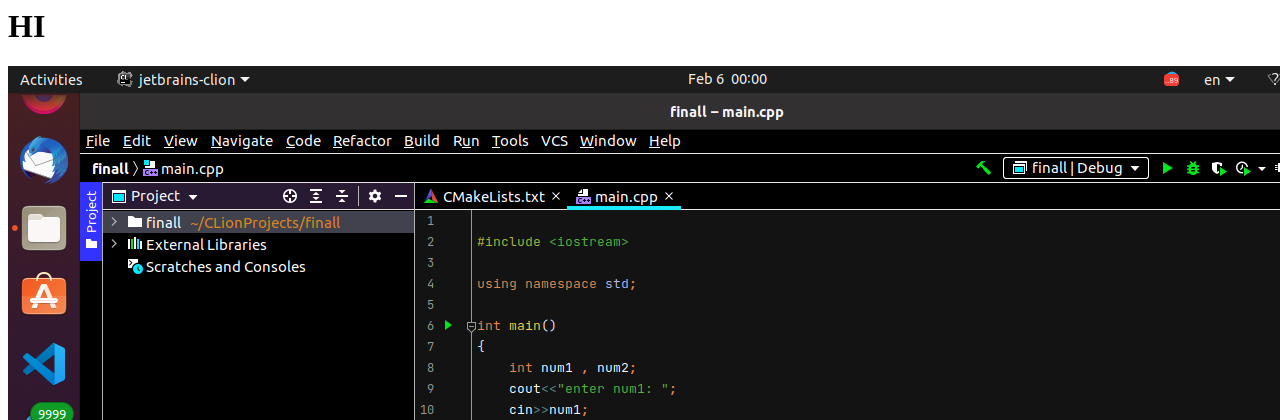
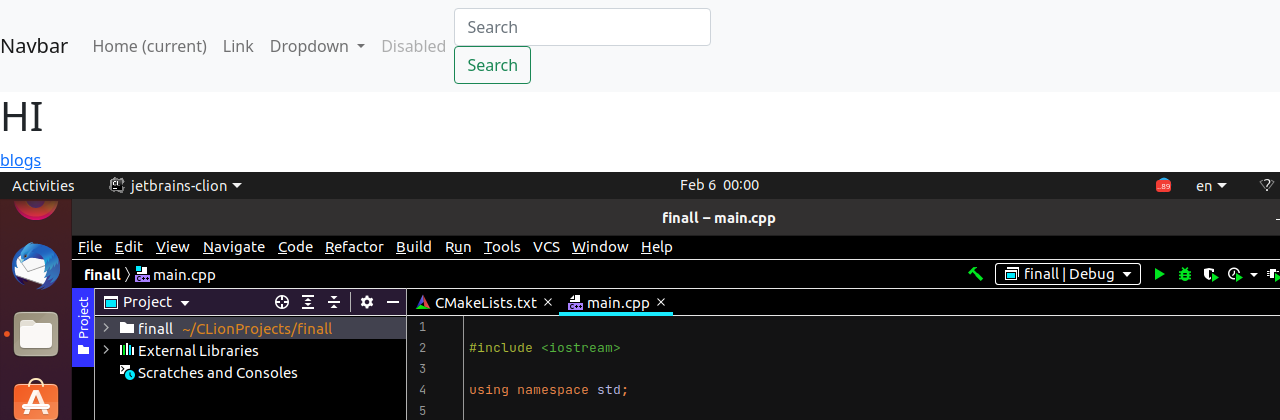
Before and after one commit to farashiani-khalil/personal_portfolio, a Django app: page / in a window 1280 px wide; the page is wider, and only the part inside the window is pictured. Shown: the top 420 px of that part. Run offline with Django 3.2, Linux system fonts and the light colour scheme; data comes from the database, SQL or seed files in the repository.

Commit message:
add base template

```diff
--- a/blog/templates/blog/detail.html
+++ b/blog/templates/blog/detail.html
@@ -5,4 +5,4 @@
 <br>{{blog.date}}<br>
 
 
-{{blog.description}}
+{{blog.description|safe}}
--- a/blog/templates/blog/show_blogs.html
+++ b/blog/templates/blog/show_blogs.html
@@ -1,9 +1,13 @@
 <h1>Hello dear</h1>
+
+
+
+<h1>khalil have {{blogs.count}} blog {{blogs.count|pluralize}}</h1>
 
 {% for blog in blogs %}
 <a href="{% url 'blog:detail' blog.id %}"><h1>{{blog.title}}</h1></a>
 
-<h2>{{blog.description}}</h2>
+<h2>{{blog.description|striptags|truncatechars:10}}</h2>
 
 <h3>{{blog.date}}</h3>
 
--- /dev/null
+++ b/portfolio/templates/portfolio/base.html
@@ -0,0 +1,59 @@
+
+
+<!doctype html>
+<html lang="en">
+  <head>
+    <!-- Required meta tags -->
+    <meta charset="utf-8">
+    <meta name="viewport" content="width=device-width, initial-scale=1">
+
+    <!-- Bootstrap CSS -->
+    <link href="https://cdn.jsdelivr.net/npm/bootstrap@5.0.0-beta2/dist/css/bootstrap.min.css" rel="stylesheet" integrity="sha384-BmbxuPwQa2lc/FVzBcNJ7UAyJxM6wuqIj61tLrc4wSX0szH/Ev+nYRRuWlolflfl" crossorigin="anonymous">
+
+    <nav class="navbar navbar-expand-lg navbar-light bg-light">
+  <a class="navbar-brand" href="#">Navbar</a>
+  <button class="navbar-toggler" type="button" data-toggle="collapse" data-target="#navbarSupportedContent" aria-controls="navbarSupportedContent" aria-expanded="false" aria-label="Toggle navigation">
+    <span class="navbar-toggler-icon"></span>
+  </button>
+
+  <div class="collapse navbar-collapse" id="navbarSupportedContent">
+    <ul class="navbar-nav mr-auto">
+      <li class="nav-item active">
+        <a class="nav-link" href="#">Home <span class="sr-only">(current)</span></a>
+      </li>
+      <li class="nav-item">
+        <a class="nav-link" href="#">Link</a>
+      </li>
+      <li class="nav-item dropdown">
+        <a class="nav-link dropdown-toggle" href="#" id="navbarDropdown" role="button" data-toggle="dropdown" aria-haspopup="true" aria-expanded="false">
+          Dropdown
+        </a>
+        <div class="dropdown-menu" aria-labelledby="navbarDropdown">
+          <a class="dropdown-item" href="#">Action</a>
+          <a class="dropdown-item" href="#">Another action</a>
+          <div class="dropdown-divider"></div>
+          <a class="dropdown-item" href="#">Something else here</a>
+        </div>
+      </li>
+      <li class="nav-item">
+        <a class="nav-link disabled" href="#">Disabled</a>
+      </li>
+    </ul>
+    <form class="form-inline my-2 my-lg-0">
+      <input class="form-control mr-sm-2" type="search" placeholder="Search" aria-label="Search">
+      <button class="btn btn-outline-success my-2 my-sm-0" type="submit">Search</button>
+    </form>
+  </div>
+</nav>
+  </head>
+  <body>
+{% block content %} {% endblock %}
+    <script src="https://cdn.jsdelivr.net/npm/bootstrap@5.0.0-beta2/dist/js/bootstrap.bundle.min.js" integrity="sha384-b5kHyXgcpbZJO/tY9Ul7kGkf1S0CWuKcCD38l8YkeH8z8QjE0GmW1gYU5S9FOnJ0" crossorigin="anonymous"></script>
+
+    <!-- Option 2: Separate Popper and Bootstrap JS -->
+    <!--
+    <script src="https://cdn.jsdelivr.net/npm/@popperjs/core@2.6.0/dist/umd/popper.min.js" integrity="sha384-KsvD1yqQ1/1+IA7gi3P0tyJcT3vR+NdBTt13hSJ2lnve8agRGXTTyNaBYmCR/Nwi" crossorigin="anonymous"></script>
+    <script src="https://cdn.jsdelivr.net/npm/bootstrap@5.0.0-beta2/dist/js/bootstrap.min.js" integrity="sha384-nsg8ua9HAw1y0W1btsyWgBklPnCUAFLuTMS2G72MMONqmOymq585AcH49TLBQObG" crossorigin="anonymous"></script>
+    -->
+  </body>
+</html>
--- a/portfolio/templates/portfolio/templates.html
+++ b/portfolio/templates/portfolio/templates.html
@@ -1,10 +1,18 @@
+{% extends 'portfolio/base.html' %}
+
+{% block content %}
+
+
 <h1>HI</h1>
-
+<a href="{% url 'blog:show_blogs' %}">blogs</a>
 {% load static %}
 
 <img src="{% static 'portfolio/x.png' %}" >
 
 <a href="{% static 'portfolio/y.png' %}"> just a picture</a>
+
+
+
 
 
 {% for project in projects %}
@@ -21,3 +29,5 @@
 
 
 {% endfor %}
+
+{% endblock %}
```
